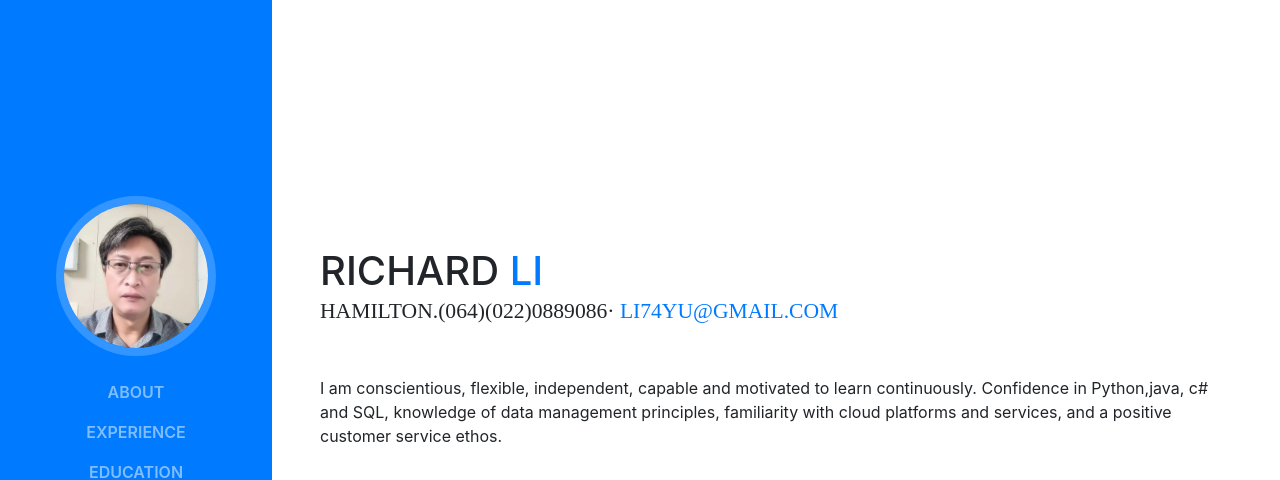
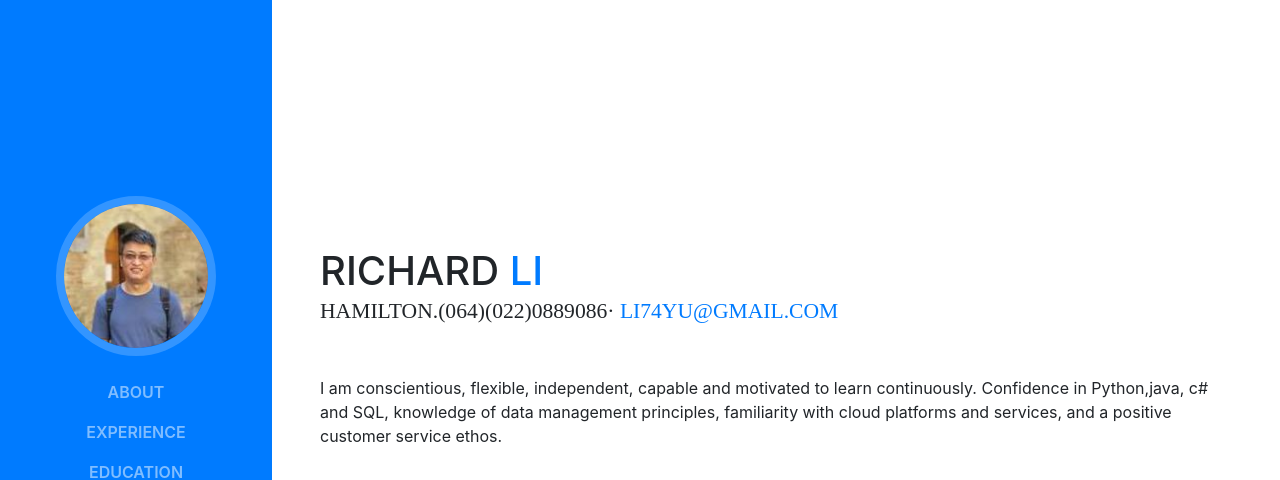
Before and after one commit to qwertrty/portfolio, a website with bundled scripts: page index.html in a window 1280 px wide. Shown: the top 480 px of the page. Built offline with nearby package versions, Linux system fonts and the light colour scheme; a web font is replaced by a local one.

Commit message:
Update index.html

```diff
--- a/index.html
+++ b/index.html
@@ -31,7 +31,7 @@
       <a class="navbar-brand js-scroll-trigger" href="#page-top">
         <span class="d-block d-lg-none">Start Bootstrap</span>
         <span class="d-none d-lg-block">
-          <img class="img-fluid img-profile rounded-circle mx-auto mb-2" src="img/profile.jpg" alt="">
+          <img class="img-fluid img-profile rounded-circle mx-auto mb-2" src="img/profile.jfif" alt="">
         </span>
       </a>
       <button class="navbar-toggler" type="button" data-toggle="collapse" data-target="#navbarSupportedContent" aria-controls="navbarSupportedContent" aria-expanded="false" aria-label="Toggle navigation">
```
